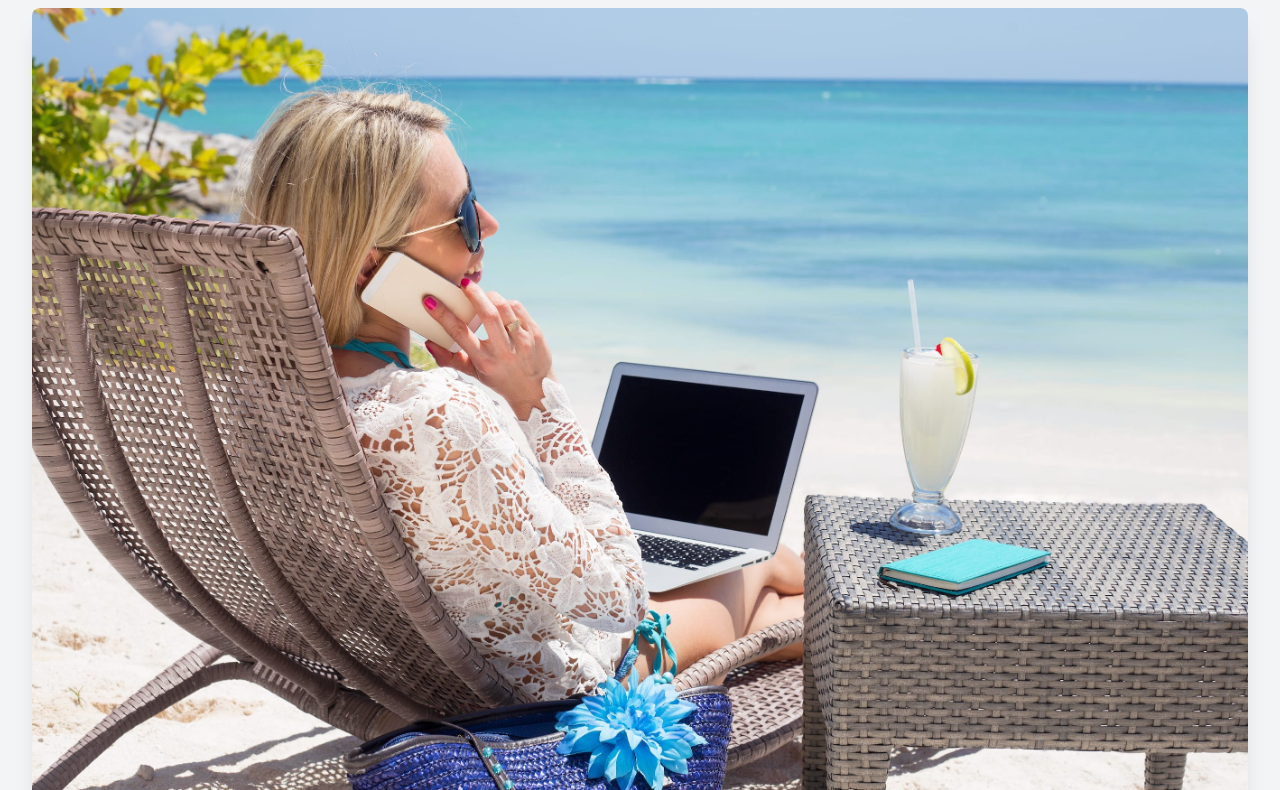
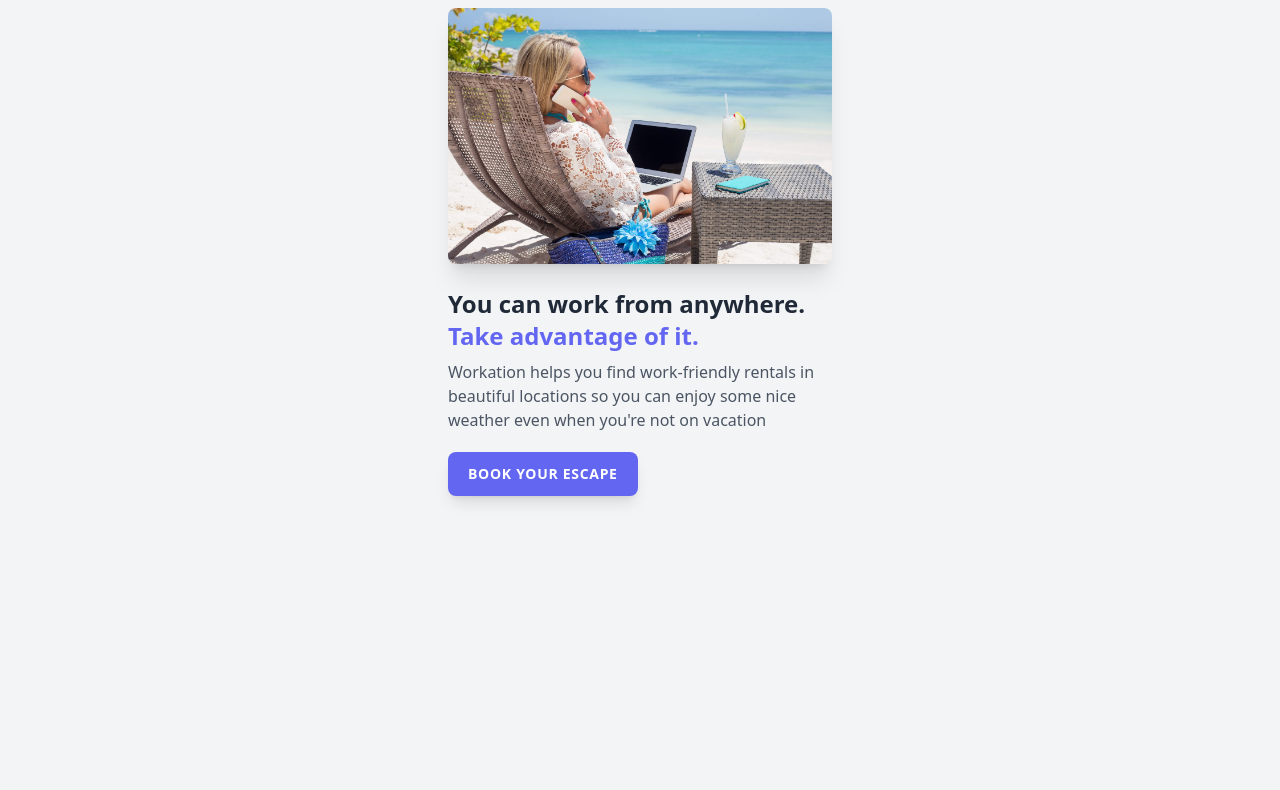
Before and after one commit to riyoneri/workcation-website, a website: page index.html in a window 1280 px wide. Shown: the part 104-894 px from the top of the page. After the commit the page ends 800 px from the top, so only its background shows below. Drawn offline with Linux system fonts and the light colour scheme.

Commit message:
Responsive starter

```diff
--- a/index.html
+++ b/index.html
@@ -10,7 +10,7 @@
 </head>
 
 <body class="bg-gray-100">
-    <div class="py-12 px-8">
+    <div class="py-12 px-8 max-w-md mx-auto">
         <img class="h-10" src="/img/logo.svg" alt="Workcation logo">
         <img class="mt-6 rounded-lg shadow-xl" src="/img/beach-work.jpg" alt="Woman on workcation">
         <h1 class="mt-6 text-2xl font-bold text-gray-800">You can work from anywhere. <span class="text-indigo-500">Take
```
Also changed, not shown: build/tailwind.css.
